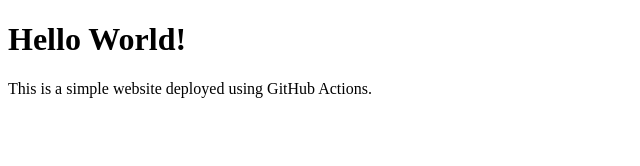
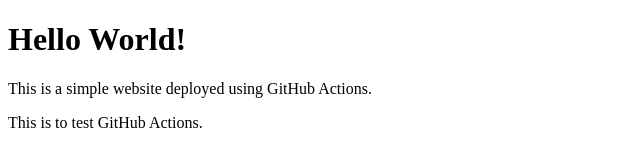
Before and after one commit to garg-shubhika/github_actions, a plain HTML site: page index.html in a window 1280 px wide. Shown: the whole page, without its empty margins (0-640 px from the left). Drawn offline with Linux system fonts and the light colour scheme.

Commit message:
Update index.html

```diff
--- a/index.html
+++ b/index.html
@@ -6,5 +6,6 @@
 <body>
     <h1>Hello World!</h1>
     <p>This is a simple website deployed using GitHub Actions.</p>
+    <p>This is to test GitHub Actions.</p>
 </body>
 </html>
```
